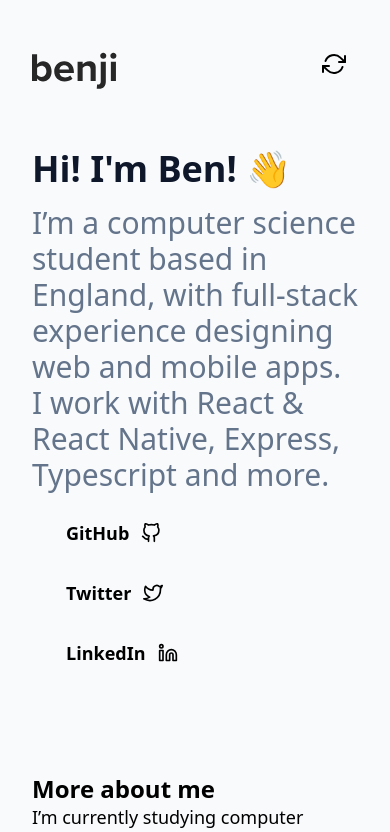
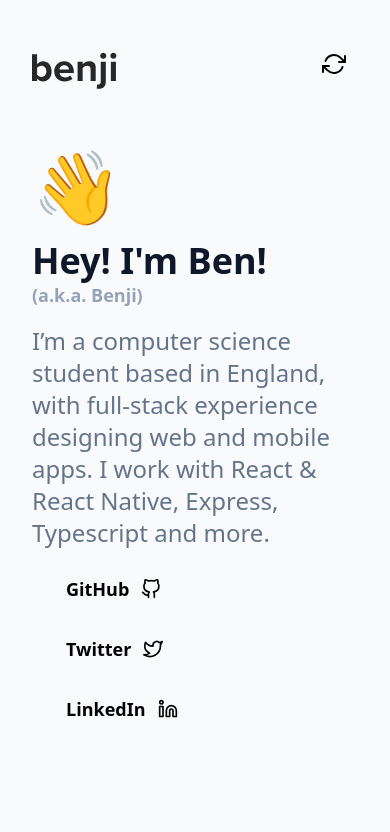
Before and after one commit to BenTomsett/tomsett-xyz, a Next.js app: page / in a window 390 px wide. Shown: the top 832 px of the page. Built offline with nearby package versions, Linux system fonts and the light colour scheme; a web font is replaced by a local one; what tailwind-safelist-generator would draw is missing.

Commit message:
hero - big emoji and "a.k.a Benji" text

```diff
--- a/pages/index.tsx
+++ b/pages/index.tsx
@@ -13,10 +13,13 @@
       <div className="dark:text-gray-200 transition-colors duration-200">
         <Header />
         <div className="flex flex-col justify-center px-8 mx-auto w-full max-w-5xl md:my-20 my-2">
+          <div className="text-7xl mb-5">👋</div>
           <h1 className="text-4xl font-bold mb-4 text-slate-900 dark:text-gray-300">
-            Hi! I&apos;m Ben! 👋
+            Hey! I&apos;m Ben!
+            {' '}
+            <div className="text-lg text-slate-400 dark:text-gray-600">(a.k.a. Benji)</div>
           </h1>
-          <h2 className="text-3xl font-medium mb-4 text-slate-500 dark:text-gray-500">
+          <h2 className="text-2xl md:text-3xl font-medium mb-4 text-slate-500 dark:text-gray-500">
             I’m a
             computer science student based in England, with full-stack
             experience designing web and mobile apps. I work with React &
```
